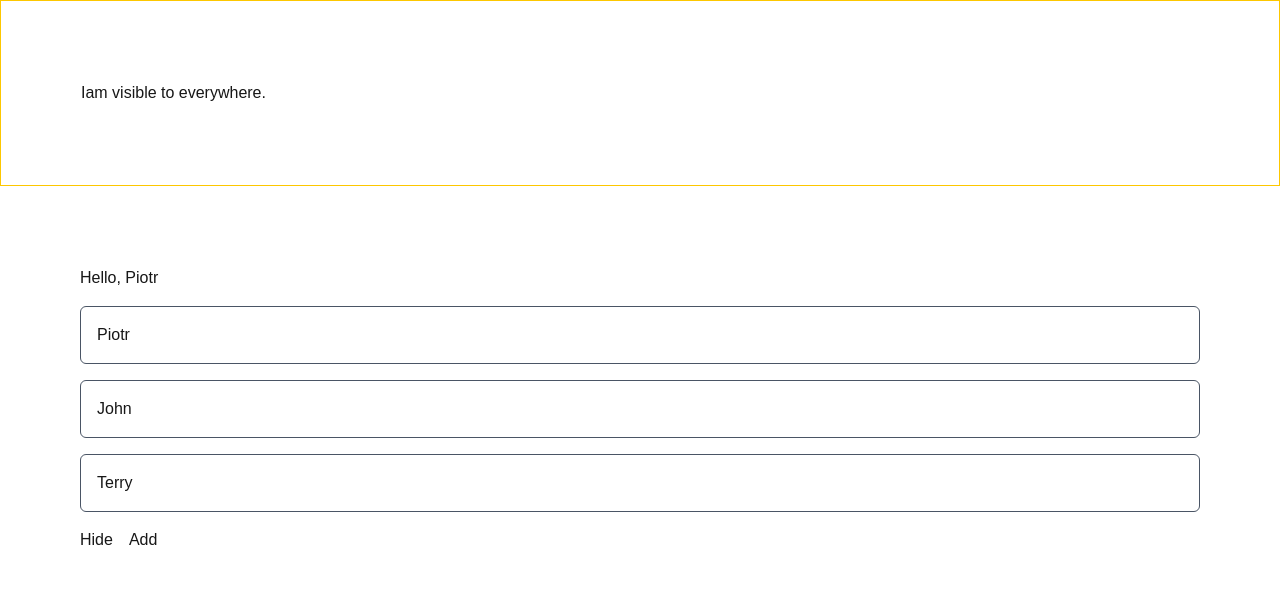
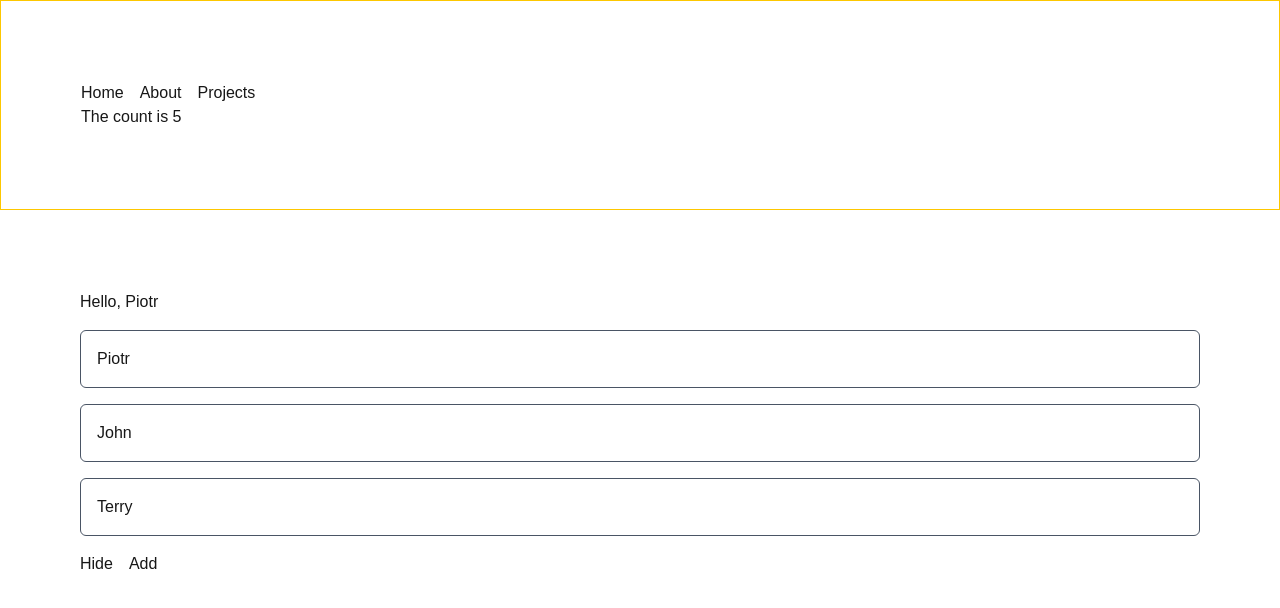
Before and after one commit to ashokneupane100/next-commerce, a Next.js app: page / in a window 1280 px wide. Shown: the top 608 px of the page. Built offline with nearby package versions, Linux system fonts and the light colour scheme.

Commit message:
17. Links and Navigation

```diff
--- a/app/layout.js
+++ b/app/layout.js
@@ -1,5 +1,6 @@
 import { Geist, Geist_Mono } from "next/font/google";
 import "./globals.css";
+import Header from "@/components/header";
 
 const geistSans = Geist({
   variable: "--font-geist-sans",
@@ -22,9 +23,7 @@
       <body
         className={`${geistSans.variable} ${geistMono.variable} antialiased`}
       >
-        <header className="p-20 border border-yellow-400">
-          Iam  visible to everywhere.
-        </header>
+       <Header/>
        <main>
        {children}
        </main>
--- /dev/null
+++ b/components/counter.js
@@ -0,0 +1,11 @@
+'use client'
+import React, { useState } from 'react'
+
+export default function Counter
+() {
+    const[count,setCount]=useState(0)
+    setTimeout(()=>setCount(count+1),1000)
+  return (
+    <div className="">The count is {count}</div>
+  )
+}
--- /dev/null
+++ b/components/header.js
@@ -0,0 +1,18 @@
+import React from 'react'
+import Counter from './counter'
+import Link from 'next/link'
+
+
+export default function Header() {
+  return (
+    <header className="p-20 border border-yellow-400">
+   <ul className="flex space-x-4">
+    <li><Link href="/">Home</Link></li>
+    <li><Link href="/about">About</Link></li>
+    <li><Link href="/about/projects">Projects</Link></li>
+
+  </ul>
+  <Counter/>
+  </header>
+  )
+}
```
